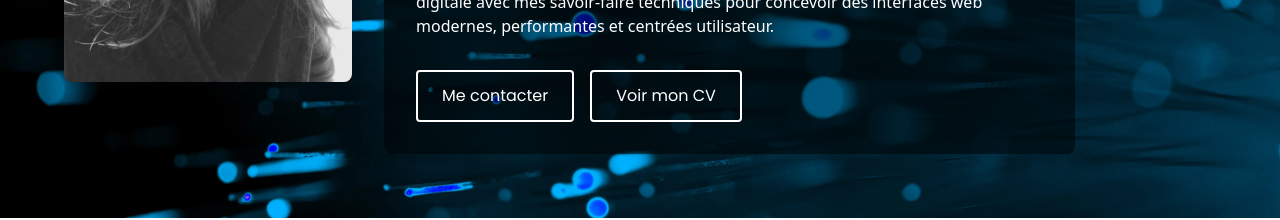
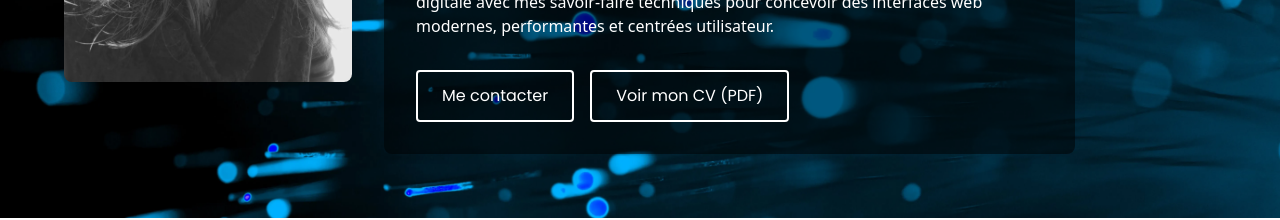
Before and after one commit to Allix35/portfolio, a React (Vite) app: page / in a window 1280 px wide. Shown: the part 444-664 px from the top of the page. Built offline with nearby package versions, Linux system fonts and the light colour scheme.

Commit message:
correction WAVE

```diff
--- a/src/components/Hero.jsx
+++ b/src/components/Hero.jsx
@@ -44,10 +44,12 @@ const Hero = () => {
           target="_blank"
           rel="noopener noreferrer"
           className="hero-button"
-          aria-label="Voir mon CV (PDF, s’ouvre dans un nouvel onglet)"
+          aria-label="Voir mon CV au format PDF, le document s’ouvre dans un nouvel onglet"
         >
-          Voir mon CV
+          Voir mon CV (PDF)
+          <span className="visually-hidden">, nouveau onglet, document PDF</span>
         </a>
+
       </div>
     </section>
   );
--- a/src/components/Skills.jsx
+++ b/src/components/Skills.jsx
@@ -16,8 +16,9 @@ const skills = [
   { icon: <FaGitAlt color="#F05032" />, label: "Git / GitHub", percent: 70 },
   { icon: <SiSwagger color="#85EA2D" />, label: "Swagger", percent: 40 },
   { icon: <SiRedux color="#764ABC" />, label: "Redux", percent: 40 },
-  { icon: <img src={figmaLogo} alt="Figma" style={{ width: "1.5rem", height: "1.5rem" }} />, label: "Figma", percent: 80 },
-  { icon: <img src={trelloLogo} alt="Trello / Kanban" style={{ width: "1.5rem", height: "1.5rem" }} />, label: "Kanban / Trello", percent: 80 },
+  { icon: <img src={figmaLogo} alt="" aria-hidden="true" style={{ width: "1.5rem", height: "1.5rem" }} />, label: "Figma", percent: 80 },
+  { icon: <img src={trelloLogo} alt="" aria-hidden="true" style={{ width: "1.5rem", height: "1.5rem" }} />, label: "Kanban / Trello", percent: 80 },
+
 ];
 
 
```
